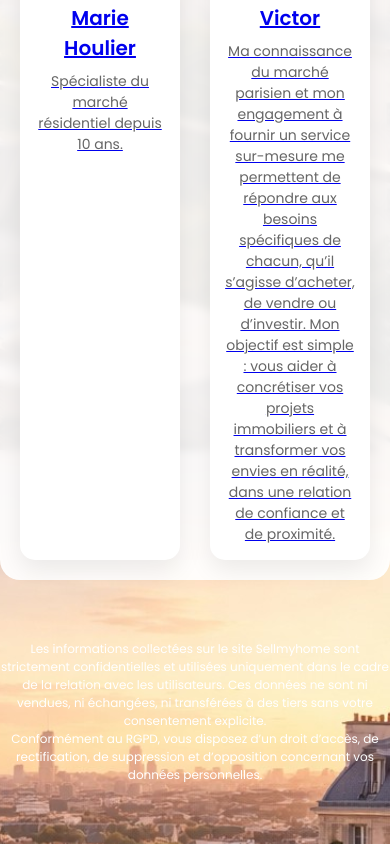
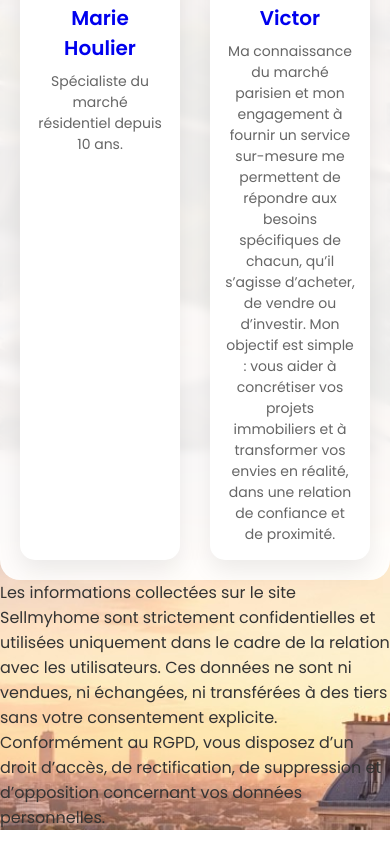
Before and after one commit to Juju-kpi/estimation_immo, a Next.js app: page / in a window 390 px wide. Shown: the part 1238-2082 px from the top of the page. Built offline with nearby package versions, Linux system fonts and the light colour scheme.

Commit message:
Update globals.css

```diff
--- a/app/globals.css
+++ b/app/globals.css
@@ -242,6 +242,8 @@ body {
   transition: 0.3s;
   max-width: 260px;
   margin: 0 auto;
+  cursor: pointer;
+  text-decoration: none;
 }
 
 .agent-image {
@@ -470,13 +472,37 @@ body {
   backdrop-filter: blur(2px);
 }
 
-  .legal {
+.footer-legal {
+  background: #f8f9fb; /* 🔥 fond clair séparé */
+  padding: 60px 20px;
+  margin-top: 80px; /* 🔥 séparation visuelle */
+  border-top: 1px solid #eee;
+}
+
+.footer-container {
   max-width: 900px;
-  margin: 60px auto;
-  font-size: 12px;
-  color: white;
+  margin: auto;
   text-align: center;
-  line-height: 1.5;
+}
+
+/* Intro (marketing) */
+.footer-intro {
+  font-size: 16px;
+  color: #333;
+  line-height: 1.7;
+  margin-bottom: 20px;
+}
+
+/* Bloc légal */
+.footer-legal-text {
+  margin-top: 30px;
+  font-size: 13px;
+  color: #777;
+  line-height: 1.6;
+}
+
+.footer-legal-text p {
+  margin-bottom: 10px;
 }
 
 }
```
